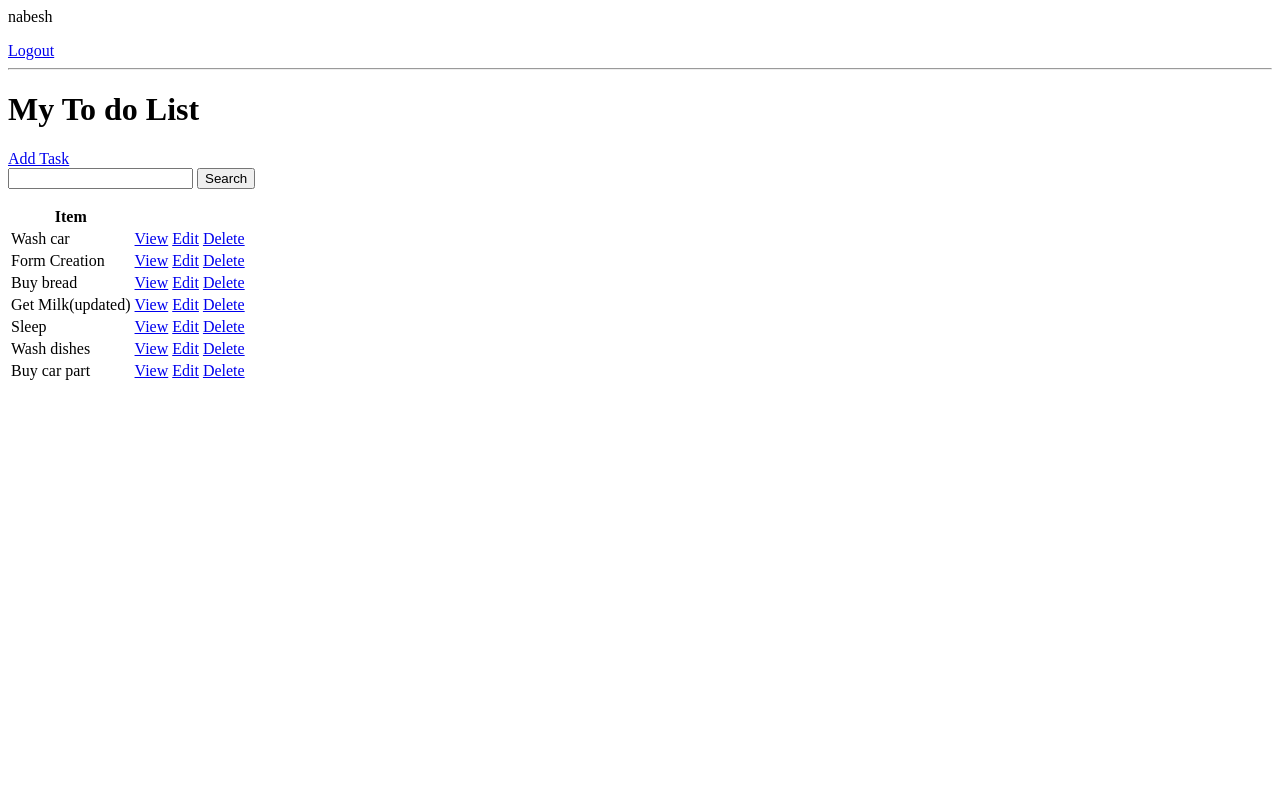
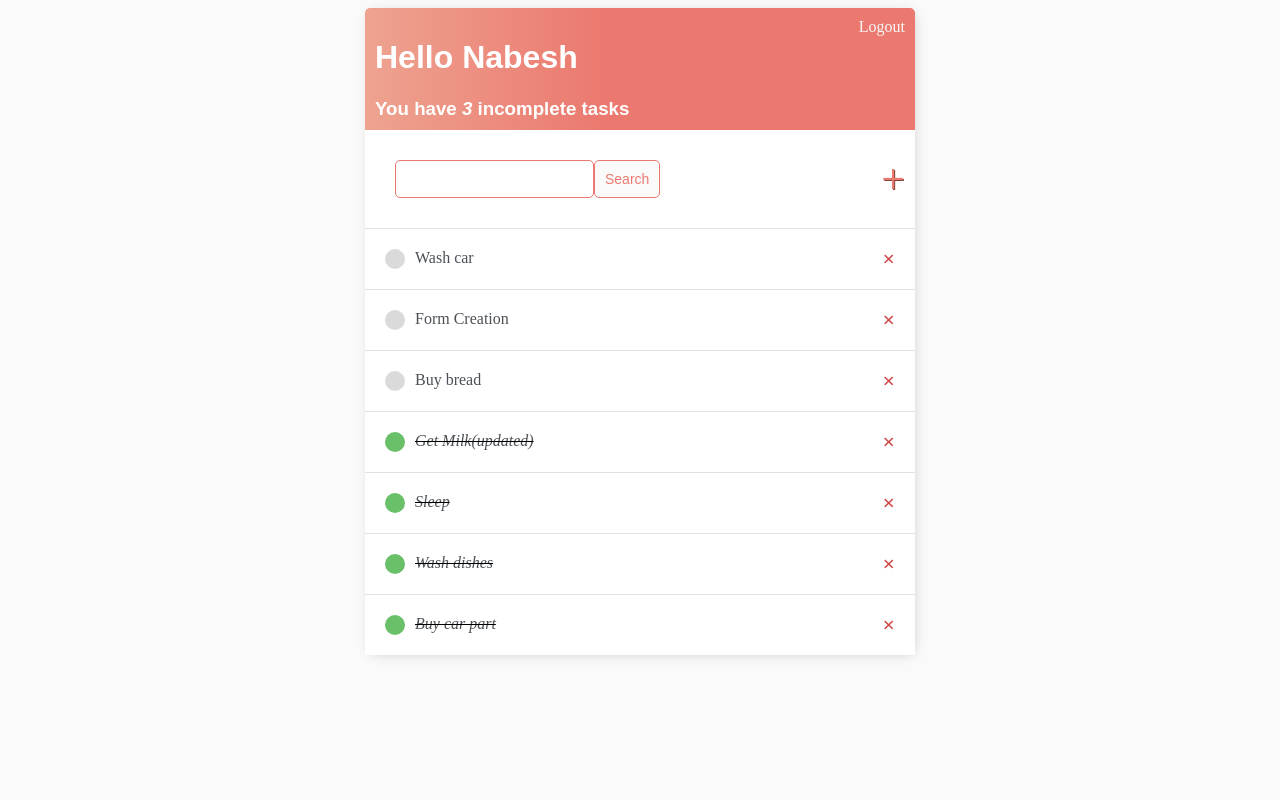
Before and after one commit to KariukiAbel/To-do-app-in-Django, a Django app: page / in a window 1280 px wide. Run offline with Django 3.2, Linux system fonts and the light colour scheme; a user stored in the database is signed in; data comes from the database, SQL or seed files in the repository; both versions use the stored data as it was after the commit.

Commit message:
Added a main.html to be the base html file that is extended to other html files.Also done some styling and that's all for today. Feeling a little bit tired after doing two cats todat.Peace out

```diff
--- a/templates/base/login.html
+++ b/templates/base/login.html
@@ -1,3 +1,4 @@
+{% extends 'base/main.html' %} {% block content %}
 <h1>Login</h1>
 
 <form action="" method="POST">
@@ -6,3 +7,4 @@
 <p>Don't have an account?
     <a href="{% url 'register' %}">Register</a>
 </p>
+{% endblock content %}
--- /dev/null
+++ b/templates/base/main.html
@@ -0,0 +1,138 @@
+<!DOCTYPE html>
+<html lang="en">
+
+<head>
+    <meta charset="UTF-8">
+    <meta http-equiv="X-UA-Compatible" content="IE=edge">
+    <meta name="viewport" content="width=device-width, initial-scale=1.0">
+    <title>To Do App</title>
+    <style>
+        body {
+            background-color: #FAFAFA;
+        }
+
+        h1,
+        h2,
+        h3,
+        h4,
+        h5,
+        h6 {
+            font-family: 'Raleway', sans-serif;
+        }
+
+        a,
+        p {
+            color: #4b5156;
+        }
+
+        .container {
+            max-width: 550px;
+            margin: auto;
+            background-color: #fff;
+            -webkit-box-shadow: 2px 2px 13px -4px rgba(0, 0, 0, 0.21);
+            box-shadow: 2px 2px 13px -4px rgba(0, 0, 0, 0.21);
+        }
+
+        .header-bar {
+            display: flex;
+            justify-content: space-between;
+            color: #fff;
+            padding: 10px;
+            border-radius: 5px 5px 0 0;
+            background: linear-gradient(90deg, #EEA390 0%, #EB796F 43%, #EB796F 100%);
+        }
+
+        .header-bar a {
+            color: rgb(247, 247, 247);
+            text-decoration: none;
+        }
+
+        .task-wrapper {
+            display: flex;
+            align-items: center;
+            justify-content: space-between;
+            padding: 20px;
+            background-color: #fff;
+            border-top: 1px solid rgb(226, 226, 226);
+        }
+
+        .task-title {
+            display: flex;
+        }
+
+        .task-title a {
+            text-decoration: none;
+            color: #4b5156;
+            margin-left: 10px;
+        }
+
+        .task-complete-icon {
+            height: 20px;
+            width: 20px;
+            background-color: rgb(105, 192, 105);
+            border-radius: 50px;
+        }
+
+        .task-incomplete-icon {
+            height: 20px;
+            width: 20px;
+            background-color: rgb(218, 218, 218);
+            border-radius: 50px;
+        }
+
+        .delete-link {
+            text-decoration: none;
+            font-weight: 900;
+            color: #cf4949;
+            font-size: 22px;
+            line-height: 0;
+        }
+
+        #search-add-wrapper {
+            display: flex;
+            justify-content: space-between;
+            align-items: center;
+            padding: 10px;
+        }
+
+        #add-link {
+            color: #EB796F;
+            text-decoration: none;
+            font-size: 42px;
+            text-shadow: 1px 1px #81413b;
+        }
+
+        input[type=text],
+        input[type=password],
+        textarea {
+            border: 1px solid #EB796F;
+            border-radius: 5px;
+            padding: 10px;
+            width: 90%;
+        }
+
+        label {
+            padding-top: 10px !important;
+            display: block;
+        }
+
+        .button {
+            border: 1px solid #EB796F;
+            background-color: #FAFAFA;
+            color: #EB796F;
+            padding: 10px;
+            font-size: 14px;
+            border-radius: 5px;
+            cursor: pointer;
+            text-decoration: none;
+        }
+    </style>
+</head>
+
+<body>
+    <div class="container">
+        {% block content %}{% endblock content%}
+    </div>
+</body>
+
+</html>
--- a/templates/base/register.html
+++ b/templates/base/register.html
@@ -1,8 +1,10 @@
+{% extends 'base/main.html' %} {% block content %}
 <h1>Register</h1>
 
 <form action="" method="POST">
     {% csrf_token %} {{ form.as_p}} <input type="submit" value="Register">
 </form>
 <p>Already have an account?
-    <a href="">Login</a>
+    <a href="{% url 'login' %}">Login</a>
 </p>
+{% endblock content %}
--- a/templates/base/task_confirm_delete.html
+++ b/templates/base/task_confirm_delete.html
@@ -1,4 +1,4 @@
-<a href="{% url 'tasks' %}">Back</a>
+{% extends 'base/main.html' %} {% block content %} <a href="{% url 'tasks' %}">Back</a>
 <form method="POST">
     {% csrf_token %}
 
@@ -6,3 +6,4 @@
     <input type="submit" value="Delete">
 
 </form>
+{% endblock content %}
--- a/templates/base/task_form.html
+++ b/templates/base/task_form.html
@@ -1,6 +1,8 @@
+{% extends 'base/main.html' %} {% block content %}
 <h3>Task Form</h3>
 <a href="{% url 'tasks' %}">Back</a>
 <form method="POST" action="">
     {% csrf_token %} {{ form.as_p }}
     <input type="submit" value="Submit">
 </form>
+{% endblock content %}
--- a/templates/base/task_list.html
+++ b/templates/base/task_list.html
@@ -1,33 +1,55 @@
-{% if request.user.is_authenticated %}
-<p>{{request.user}}</p>
-<a href="{% url 'logout' %}">Logout</a> {% else %}
-<a href="{% url 'login' %}">Login</a> {% endif %}
+{% extends 'base/main.html' %} {% block content %}
+<div class="header-bar">
+
+    <div>
+        <h1>Hello {{request.user|title}}</h1>
+        <h3 style="margin: 0;">You have <i>{{count}}</i> incomplete task{{count|pluralize:"s"}}</h3>
+    </div>
+
+    {% if request.user.is_authenticated %}
+    <!-- <p>{{request.user}}</p> -->
+    <a href="{% url 'logout' %}">Logout</a> {% else %}
+    <a href="{% url 'login' %}">Login</a> {% endif %}
+</div>
+
+<!-- <hr>
+<h1>My To do List</h1> -->
+
+<div id="search-add-wrapper">
+
+    <form method="GET" style="margin: 20px; display:flex;">
+        <input type="text" name="search-area" value="{{search_input}}">
+        <input class="button" type="submit" value="Search">
+    </form>
+    <a id="add-link" href="{% url 'task-create' %}">&#x2b;</a>
+</div>
 
 
-<hr>
-<h1>My To do List</h1>
-<a href="{% url 'task-create' %}">Add Task</a>
-<form method="GET">
-    <input type="text" name="search-area" value="{{search_input}}">
-    <input type="submit" value="Search">
-</form>
-<table>
-    <tr>
-        <th>Item</th>
-        <th></th>
-        <th></th>
-    </tr>
+
+
+
+<div class="task-items-wrapper">
     {% for task in tasks %}
-    <tr>
-        <td>{{task.title}}</td>
-        <td>
-            <a href="{% url 'task' task.id %}">View</a>
-            <a href="{% url 'task-update' task.id %}">Edit</a>
-            <a href="{% url 'task-delete' task.id %}">Delete</a>
 
-        </td>
+    <div class="task-wrapper">
+        {% if task.complete %}
+        <div class="task-title">
+            <div class="task-complete-icon"></div>
+            <i><s><a href="{% url 'task-update' task.id %}">{{task}}</a></s></i>
+        </div>
 
-    </tr>
+        <a class="delete-link" href="{% url 'task-delete' task.id %}">&#215;</a> {% else %}
+
+        <div class="task-title">
+            <div class="task-incomplete-icon"></div>
+            <a href="{% url 'task-update' task.id %}">{{task}}</a>
+        </div>
+        <a class="delete-link" href="{% url 'task-delete' task.id %}">&#215;</a> {% endif %}
+    </div>
+
     {% empty %}
-    <h3>No items in list</h3> {% endfor %}
-</table>
+    <h3>No items in list</h3>
+    {% endfor %}
+</div>
+
+{% endblock content %}
```
Also changed, not shown: db.sqlite3.
